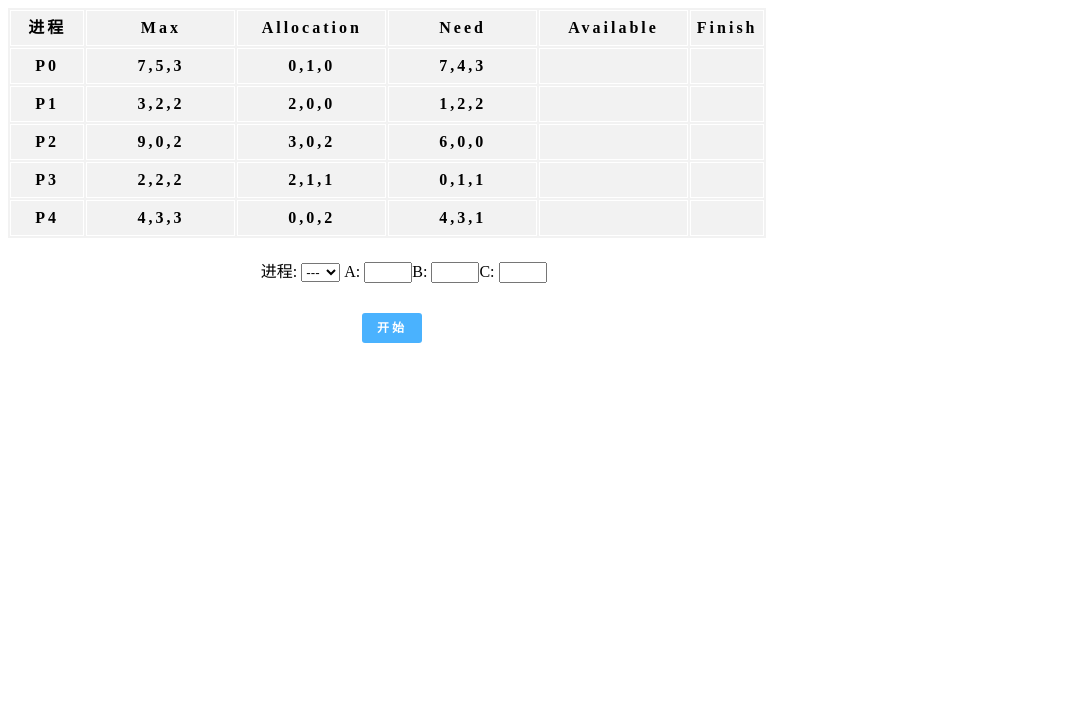
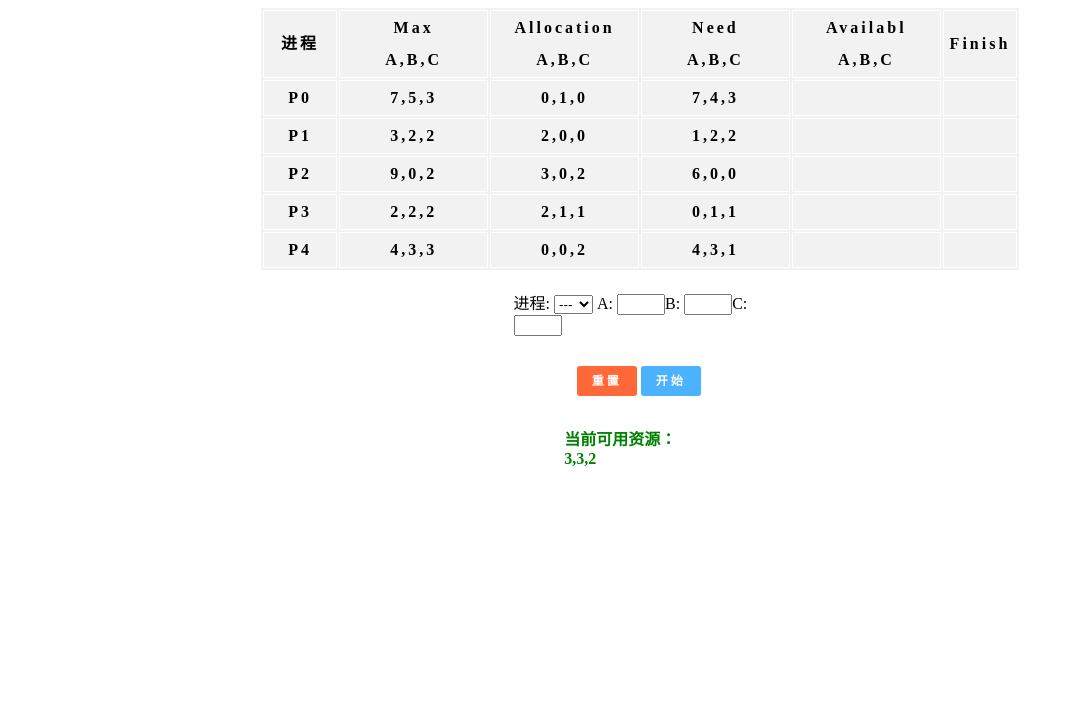
Before and after one commit to zzzzzhhhhhhao/zzzzzhhhhhhao.github.io, a plain HTML site: page index.html in a window 1280 px wide. Shown: the part 81-800 px from the top of the page, without its empty margins (0-1074 px from the left). Drawn offline with Linux system fonts and the light colour scheme.

Commit message:
第二次提交

```diff
--- a/index.html
+++ b/index.html
@@ -5,7 +5,12 @@
 	<title>银行家算法</title>
 	<link rel="stylesheet" type="text/css" href="aynu_zh.css">
 	<style type="text/css">
+		.box{
+			width: 60%;
+			margin-left: 20%;
+		}
 		.box>table{
+			width: 100%;
 		    height: 12%;
 		    font-size: 14px;
 		    font-weight: bold;
@@ -14,7 +19,7 @@
 		    letter-spacing: 1px;
 		}
 		.box>.box_title{
-		    height: 12%;
+		    height: 100%;
 		    font-size: 16px;
 		    font-weight: bold;
 		    text-align: center;
@@ -28,20 +33,44 @@
 		}
 		.msg{
 			margin-left: 5%;
+			text-align: center;
 		}
 		.begin{
 			margin-left: 28%;
 			margin-top: 30px;
 		}
 		.info{
+			width: 20%;
 			margin-top: 20px;
-			margin-left: 20%;
+			margin-left: 40%;
 		}
 		.info input{
 			width: 40px;
 		}
+		.begin{
+			width: 10%;
+			margin-left: 45%;
+		}
+		.Available{
+			width: 11%;
+			font-weight: bold;
+			margin-left: 44%;
+			margin-top: 30px;
+		}
 	</style>
 	<script type="text/javascript" src="jquery-1.11.3.min.js"></script>
+	<script type="text/javascript">
+		function check_value(str){
+			console.log(str);
+			for (let i = 0; i < str.length; i++) {
+				console.log(str[i]);
+				if(str[i] < '0' || str[i] > '9') {
+					return false;
+				}
+			}
+			return true;
+		}
+	</script>
 	<script type="text/javascript">
 		// 进程对资源的最大需求数目
 		let Max = [
@@ -133,7 +162,6 @@
 						$("#P"+i).css("background","green");
 						$(tds_list[i][4]).text(Available);
 						$(tds_list[i][5]).text("true");
-						// console.log("执行完毕");
 					}else if(fail == (5 - count)){
 						break;
 					}
@@ -161,6 +189,7 @@
 				for (var i = 0; i < Yes_Available.length; i++) {
 					Available[i] = Yes_Available[i];
 				}
+				$(".Available").text("当前可用资源："+Available);
 			}else{
 				$(".msg").text("分配失败...");
 				$(".msg").css({
@@ -289,6 +318,31 @@
 			tds_list = [];
 			// 下标数组
 			indexs = [];
+
+			// 计算Need，即进程需要的资源数目
+			for (let i = 0; i < 5; i++) {
+				// alert(Max[i]+" -- "+Allocation[i]);
+				for (let j = 0; j < 3; j++) {
+					Need[i][j] = Max[i][j]-Allocation[i][j];
+				}
+			}
+			// console.log("Need数组：\n"+Need);
+
+			$(".msg").text("初始Available："+Available);
+			$(".msg").css({
+				"color":"#000",
+			})
+
+			$(".Available").text("当前可用资源："+Available);
+			$(".Available").css({
+				"color":"green",
+			})
+
+			tds_list = [$("#P0 td"),$("#P1 td"),$("#P2 td"),$("#P3 td"),$("#P4 td")];
+			indexs = [0,1,2,3,4];
+			for (var i = 0; i < tds_list.length; i++) {
+				init(tds_list[i],indexs[i]);
+			}
 		}
 
 		/*  */
@@ -308,13 +362,22 @@
 				A = $("#A").val();
 				B = $("#B").val();
 				C = $("#C").val();
+
 				if(A != "" && B!= "" && C!=""){
-					let arr = [A,B,C];
-					// alert(option_val+" - "+arr);
-					if(isOk(option_val,arr)){
-						modify(option_val,arr);
-						repeatedGreetings();
+
+					if(check_value(A)&&check_value(B)&&check_value(C)){
+						let arr = [A,B,C];
+						if(isOk(option_val,arr)){
+							modify(option_val,arr);
+							repeatedGreetings();
+						}
+					}else{
+						$("#A").val("");
+						$("#B").val("");
+						$("#C").val("");
+						alert("输入只能是数字");
 					}
+
 				}else{
 					alert("请输入完整");
 				}
@@ -326,26 +389,7 @@
 
 
 		$(function(){
-			// 计算Need，即进程需要的资源数目
-			for (let i = 0; i < 5; i++) {
-				// alert(Max[i]+" -- "+Allocation[i]);
-				for (let j = 0; j < 3; j++) {
-					Need[i][j] = Max[i][j]-Allocation[i][j];
-				}
-			}
-			// console.log("Need数组：\n"+Need);
-
-			$(".msg").text("初始Available："+Available);
-			$(".msg").css({
-				"color":"#000",
-			})
-
-			tds_list = [$("#P0 td"),$("#P1 td"),$("#P2 td"),$("#P3 td"),$("#P4 td")];
-			indexs = [0,1,2,3,4];
-			for (var i = 0; i < tds_list.length; i++) {
-				init(tds_list[i],indexs[i]);
-			}
-
+			reset();
 		})
 	</script>
 </head>
@@ -355,10 +399,10 @@
 		<table width="60%" class="box_title">
 			<tr width="100%">
                 <td width="10%">进程</td>
-                <td width="20%">Max</td>
-                <td width="20%">Allocation</td>
-                <td width="20%">Need</td>
-                <td width="20%">Available</td>
+                <td width="20%">Max<br>A,B,C</td>
+                <td width="20%">Allocation<br>A,B,C</td>
+                <td width="20%">Need<br>A,B,C</td>
+                <td width="20%">Availabl<br>A,B,C</td>
                 <td width="10%">Finish</td>
             </tr>
             <tr width="100%" id="P0">
@@ -416,7 +460,9 @@
 		A: <input id="A" type="text">B: <input id="B" type="text">C: <input id="C" type="text">
 	</div>
 	<div class="begin">
+		<a href="#" class="a_delete_show" onclick="reset()">重置</a>
 		<a href="#" class="a_update_show" onclick="main()">开始</a>
 	</div>
+	<div class="Available">当前可用资源：</div>
 </body>
 </html>
```
